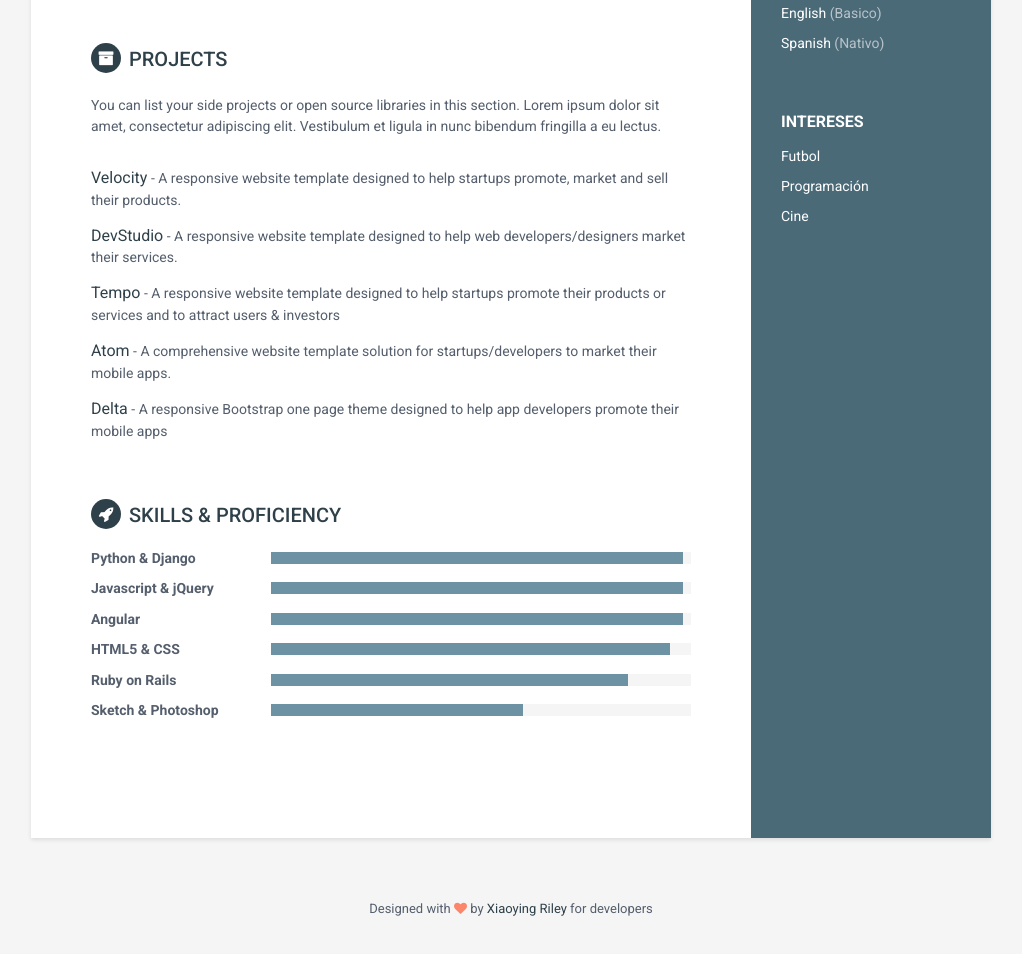
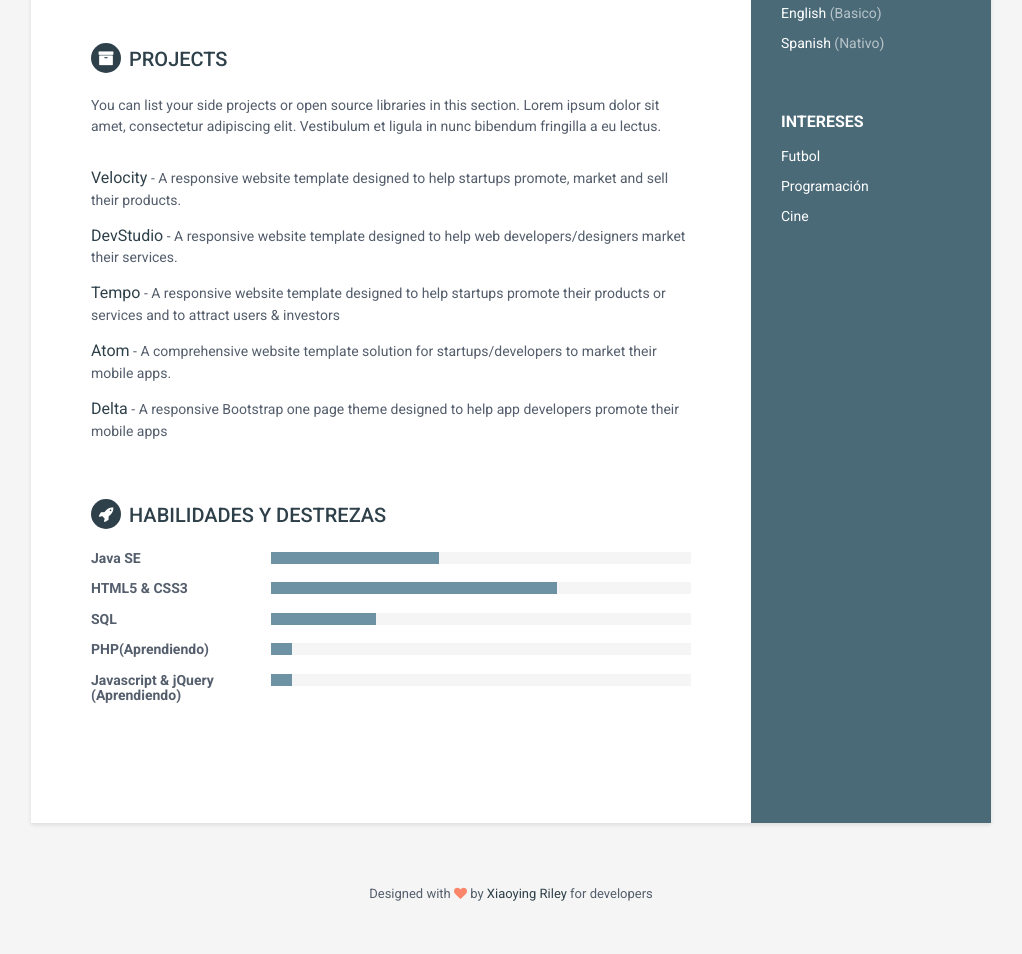
Before and after one commit to JUAN-ARAUJO-TIMAURE/resumen-curricular, a plain HTML site: page index.html in a window 1280 px wide. Shown: the part 883-1837 px from the top of the page, without its empty margins (129-1151 px from the left). Drawn offline with Linux system fonts and the light colour scheme.

Commit message:
Se cambia la seccion de Habilidades y Destrezas

```diff
--- a/index.html
+++ b/index.html
@@ -159,55 +159,49 @@
             </section><!--//section-->
 
             <section class="skills-section section">
-                <h2 class="section-title"><i class="fa fa-rocket"></i>Skills &amp; Proficiency</h2>
+                <h2 class="section-title"><i class="fa fa-rocket"></i>Habilidades y Destrezas</h2>
                 <div class="skillset">
                     <div class="item">
-                        <h3 class="level-title">Python &amp; Django</h3>
+                        <h3 class="level-title">Java SE</h3>
                         <div class="level-bar">
-                            <div class="level-bar-inner" data-level="98%">
+                            <div class="level-bar-inner" data-level="40%">
                             </div>
                         </div><!--//level-bar-->
                     </div><!--//item-->
 
                     <div class="item">
-                        <h3 class="level-title">Javascript &amp; jQuery</h3>
+                        <h3 class="level-title">HTML5 &amp; CSS3</h3>
                         <div class="level-bar">
-                            <div class="level-bar-inner" data-level="98%">
+                            <div class="level-bar-inner" data-level="68%">
                             </div>
                         </div><!--//level-bar-->
                     </div><!--//item-->
 
                     <div class="item">
-                        <h3 class="level-title">Angular</h3>
+                        <h3 class="level-title">SQL</h3>
                         <div class="level-bar">
-                            <div class="level-bar-inner" data-level="98%">
+                            <div class="level-bar-inner" data-level="25%">
                             </div>
                         </div><!--//level-bar-->
                     </div><!--//item-->
 
                     <div class="item">
-                        <h3 class="level-title">HTML5 &amp; CSS</h3>
+                        <h3 class="level-title">PHP(Aprendiendo)</h3>
                         <div class="level-bar">
-                            <div class="level-bar-inner" data-level="95%">
+                            <div class="level-bar-inner" data-level="5%">
                             </div>
                         </div><!--//level-bar-->
                     </div><!--//item-->
 
                     <div class="item">
-                        <h3 class="level-title">Ruby on Rails</h3>
+                        <h3 class="level-title">Javascript &amp; jQuery (Aprendiendo)</h3>
                         <div class="level-bar">
-                            <div class="level-bar-inner" data-level="85%">
+                            <div class="level-bar-inner" data-level="5%">
                             </div>
                         </div><!--//level-bar-->
                     </div><!--//item-->
 
-                    <div class="item">
-                        <h3 class="level-title">Sketch &amp; Photoshop</h3>
-                        <div class="level-bar">
-                            <div class="level-bar-inner" data-level="60%">
-                            </div>
-                        </div><!--//level-bar-->
-                    </div><!--//item-->
+
 
                 </div>
             </section><!--//skills-section-->
```
